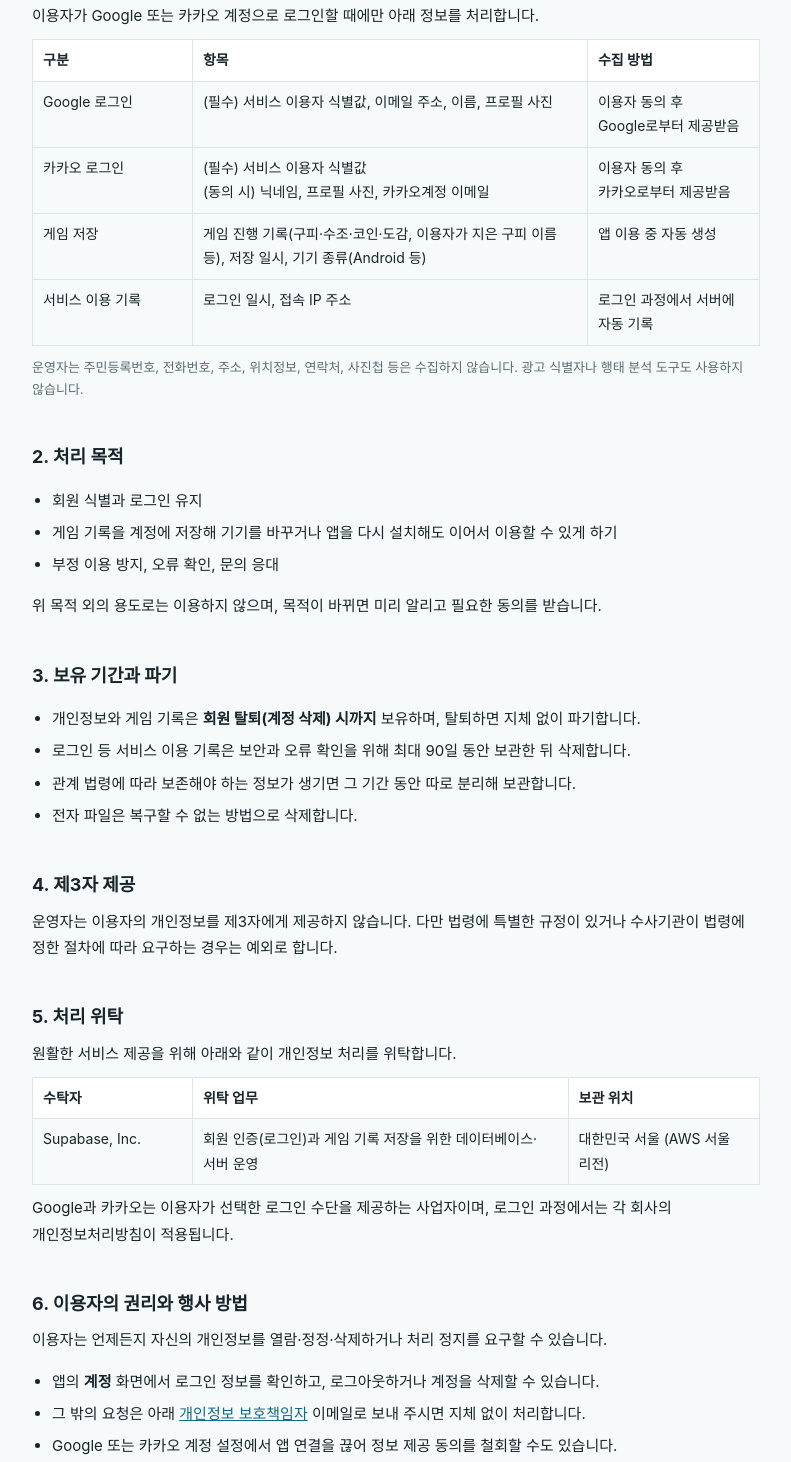
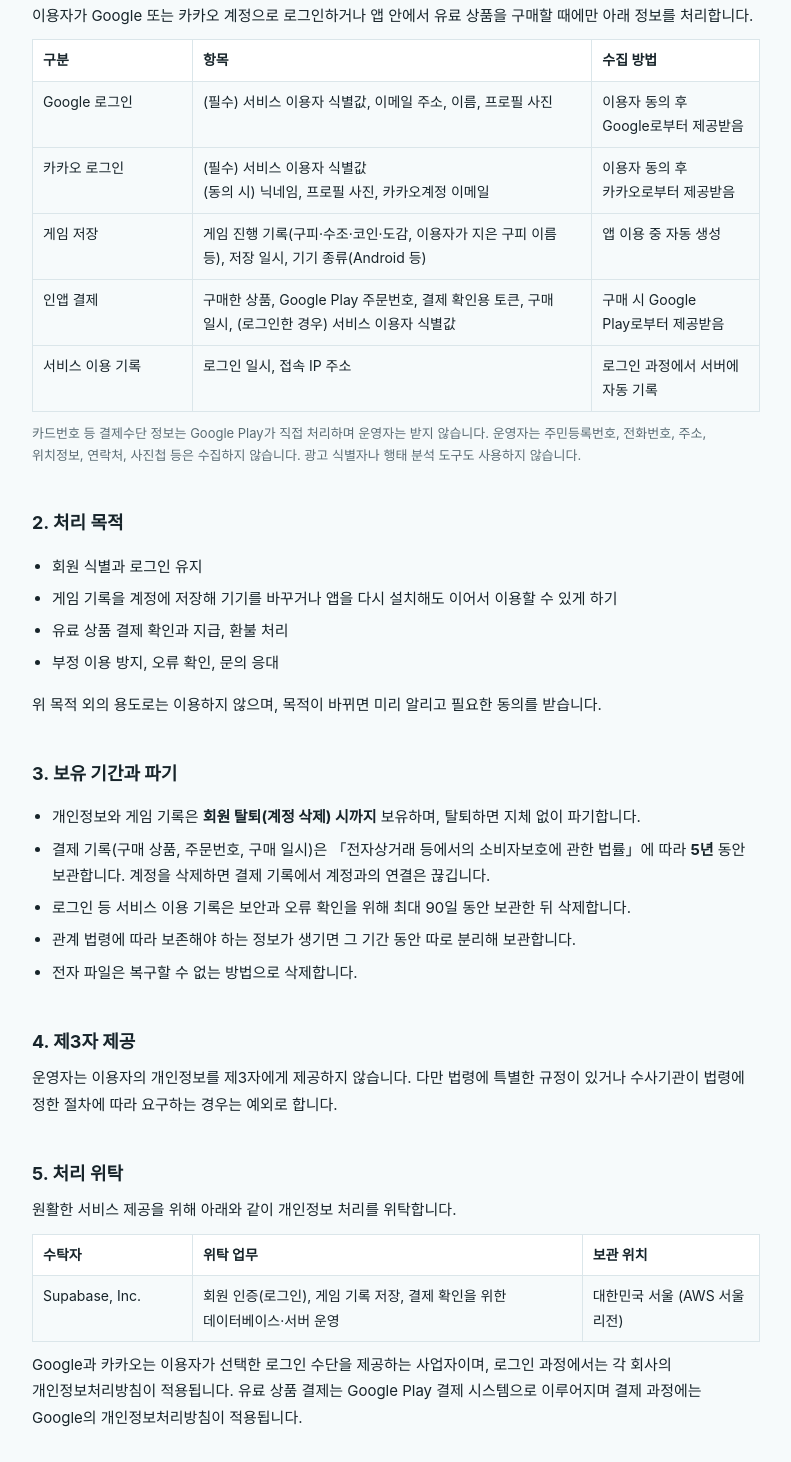
Before and after one commit to Jongjin-1227/guppy-privacy, a plain HTML site: page index.html in a window 1280 px wide. Shown: the part 647-2109 px from the top of the page, without its empty margins (244-1035 px from the left). Drawn offline with Linux system fonts and the light colour scheme.

Commit message:
인앱 결제 관련 항목 추가
Co-Authored-By: Claude Opus 5.5 <noreply@anthropic.com>

```diff
--- a/index.html
+++ b/index.html
@@ -70,20 +70,22 @@
   </nav>
 
   <h2 id="collect">1. 처리하는 개인정보 항목</h2>
-  <p>이용자가 Google 또는 카카오 계정으로 로그인할 때에만 아래 정보를 처리합니다.</p>
+  <p>이용자가 Google 또는 카카오 계정으로 로그인하거나 앱 안에서 유료 상품을 구매할 때에만 아래 정보를 처리합니다.</p>
   <div class="table-wrap"><table>
     <tr><th>구분</th><th>항목</th><th>수집 방법</th></tr>
     <tr><td>Google 로그인</td><td>(필수) 서비스 이용자 식별값, 이메일 주소, 이름, 프로필 사진</td><td>이용자 동의 후 Google로부터 제공받음</td></tr>
     <tr><td>카카오 로그인</td><td>(필수) 서비스 이용자 식별값<br>(동의 시) 닉네임, 프로필 사진, 카카오계정 이메일</td><td>이용자 동의 후 카카오로부터 제공받음</td></tr>
     <tr><td>게임 저장</td><td>게임 진행 기록(구피·수조·코인·도감, 이용자가 지은 구피 이름 등), 저장 일시, 기기 종류(Android 등)</td><td>앱 이용 중 자동 생성</td></tr>
+    <tr><td>인앱 결제</td><td>구매한 상품, Google Play 주문번호, 결제 확인용 토큰, 구매 일시, (로그인한 경우) 서비스 이용자 식별값</td><td>구매 시 Google Play로부터 제공받음</td></tr>
     <tr><td>서비스 이용 기록</td><td>로그인 일시, 접속 IP 주소</td><td>로그인 과정에서 서버에 자동 기록</td></tr>
   </table></div>
-  <p class="note">운영자는 주민등록번호, 전화번호, 주소, 위치정보, 연락처, 사진첩 등은 수집하지 않습니다. 광고 식별자나 행태 분석 도구도 사용하지 않습니다.</p>
+  <p class="note">카드번호 등 결제수단 정보는 Google Play가 직접 처리하며 운영자는 받지 않습니다. 운영자는 주민등록번호, 전화번호, 주소, 위치정보, 연락처, 사진첩 등은 수집하지 않습니다. 광고 식별자나 행태 분석 도구도 사용하지 않습니다.</p>
 
   <h2 id="purpose">2. 처리 목적</h2>
   <ul>
     <li>회원 식별과 로그인 유지</li>
     <li>게임 기록을 계정에 저장해 기기를 바꾸거나 앱을 다시 설치해도 이어서 이용할 수 있게 하기</li>
+    <li>유료 상품 결제 확인과 지급, 환불 처리</li>
     <li>부정 이용 방지, 오류 확인, 문의 응대</li>
   </ul>
   <p>위 목적 외의 용도로는 이용하지 않으며, 목적이 바뀌면 미리 알리고 필요한 동의를 받습니다.</p>
@@ -91,6 +93,7 @@
   <h2 id="retention">3. 보유 기간과 파기</h2>
   <ul>
     <li>개인정보와 게임 기록은 <b>회원 탈퇴(계정 삭제) 시까지</b> 보유하며, 탈퇴하면 지체 없이 파기합니다.</li>
+    <li>결제 기록(구매 상품, 주문번호, 구매 일시)은 「전자상거래 등에서의 소비자보호에 관한 법률」에 따라 <b>5년</b> 동안 보관합니다. 계정을 삭제하면 결제 기록에서 계정과의 연결은 끊깁니다.</li>
     <li>로그인 등 서비스 이용 기록은 보안과 오류 확인을 위해 최대 90일 동안 보관한 뒤 삭제합니다.</li>
     <li>관계 법령에 따라 보존해야 하는 정보가 생기면 그 기간 동안 따로 분리해 보관합니다.</li>
     <li>전자 파일은 복구할 수 없는 방법으로 삭제합니다.</li>
@@ -103,9 +106,9 @@
   <p>원활한 서비스 제공을 위해 아래와 같이 개인정보 처리를 위탁합니다.</p>
   <div class="table-wrap"><table>
     <tr><th>수탁자</th><th>위탁 업무</th><th>보관 위치</th></tr>
-    <tr><td>Supabase, Inc.</td><td>회원 인증(로그인)과 게임 기록 저장을 위한 데이터베이스·서버 운영</td><td>대한민국 서울 (AWS 서울 리전)</td></tr>
+    <tr><td>Supabase, Inc.</td><td>회원 인증(로그인), 게임 기록 저장, 결제 확인을 위한 데이터베이스·서버 운영</td><td>대한민국 서울 (AWS 서울 리전)</td></tr>
   </table></div>
-  <p>Google과 카카오는 이용자가 선택한 로그인 수단을 제공하는 사업자이며, 로그인 과정에서는 각 회사의 개인정보처리방침이 적용됩니다.</p>
+  <p>Google과 카카오는 이용자가 선택한 로그인 수단을 제공하는 사업자이며, 로그인 과정에서는 각 회사의 개인정보처리방침이 적용됩니다. 유료 상품 결제는 Google Play 결제 시스템으로 이루어지며 결제 과정에는 Google의 개인정보처리방침이 적용됩니다.</p>
 
   <h2 id="rights">6. 이용자의 권리와 행사 방법</h2>
   <p>이용자는 언제든지 자신의 개인정보를 열람·정정·삭제하거나 처리 정지를 요구할 수 있습니다.</p>
@@ -149,7 +152,7 @@
   </ul>
 
   <h2 id="change">13. 방침의 변경</h2>
-  <p>이 방침은 2026년 11월 17일부터 적용됩니다. 내용이 바뀌면 시행 7일 전(이용자에게 불리한 변경은 30일 전)부터 앱 또는 이 페이지에 알립니다.</p>
+  <p>이 방침은 2026년 11월 20일부터 적용됩니다. (2026년 11월 20일: 인앱 결제 관련 항목 추가) 내용이 바뀌면 시행 7일 전(이용자에게 불리한 변경은 30일 전)부터 앱 또는 이 페이지에 알립니다.</p>
 </main>
 </body>
 </html>
```
